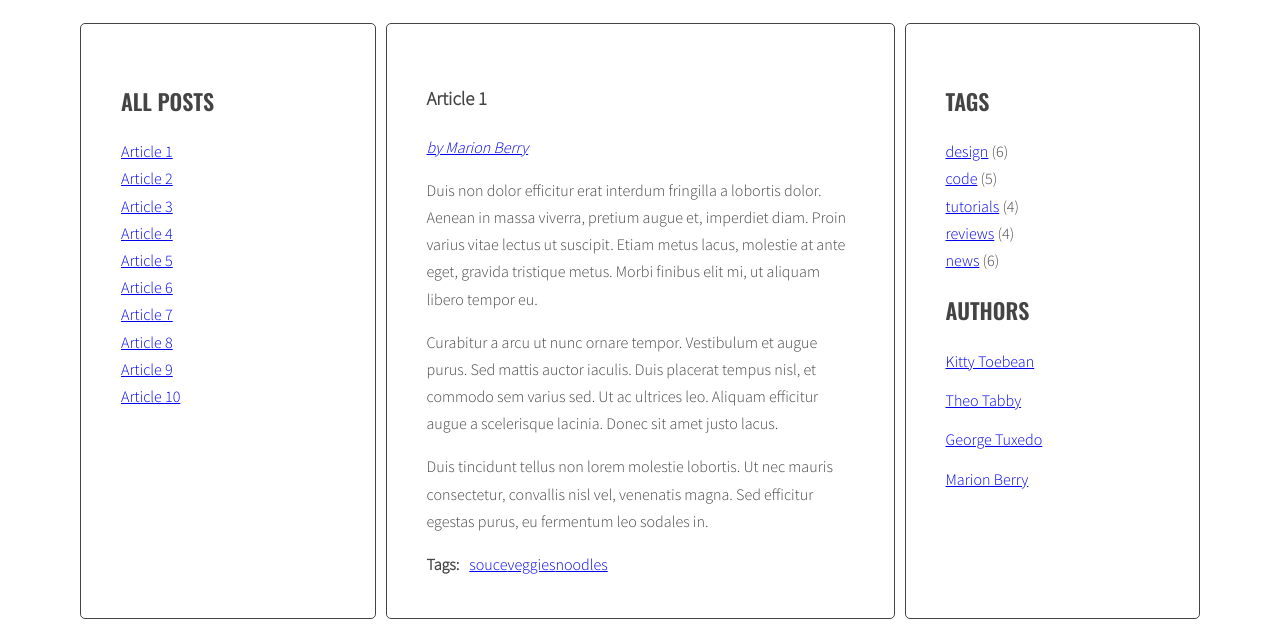
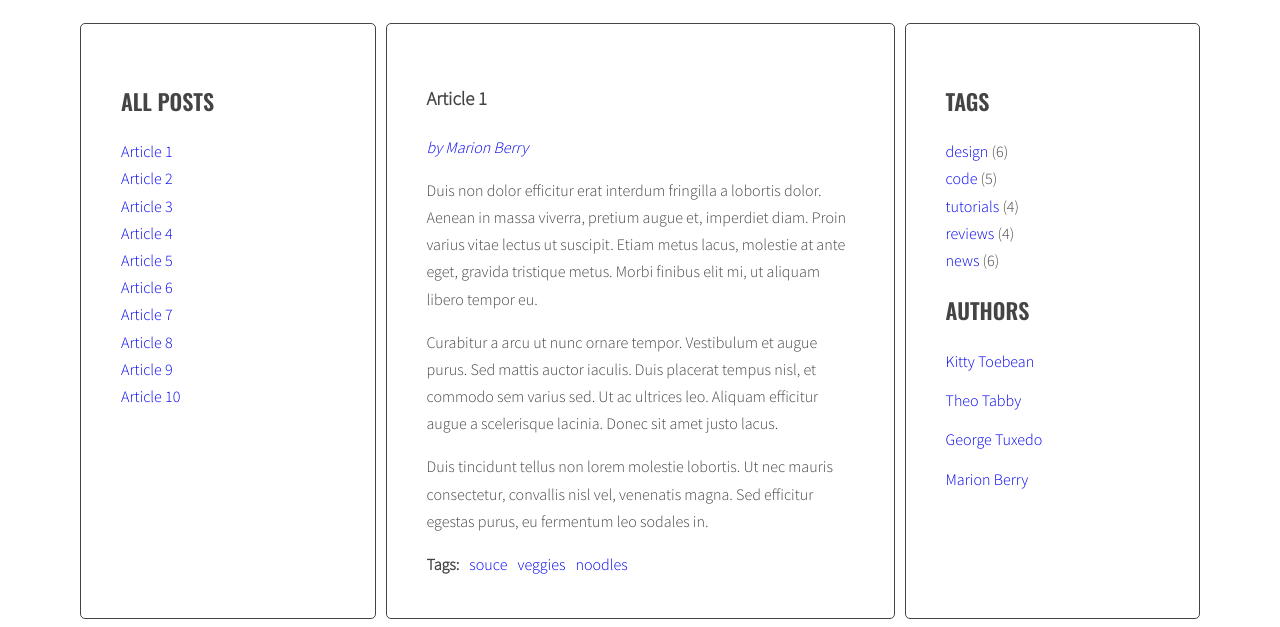
Before and after one commit to Bosik-R/javascript-blog, a website: page index.html in a window 1280 px wide. Shown: the part 220-847 px from the top of the page. Drawn offline with nearby package versions, Linux system fonts and the light colour scheme.

Commit message:
Add style to all links

```diff
--- a/sass/style.scss
+++ b/sass/style.scss
@@ -88,9 +88,13 @@ body {
 .list-horizontal {
   li {
     display: inline-block;
+    padding-right: 10px;
   }
 }
 
+a{
+  text-decoration: none;
+}
 /* Authors */
 
 .authors {
```
Also changed, not shown: css/style.css, 1 other file.
